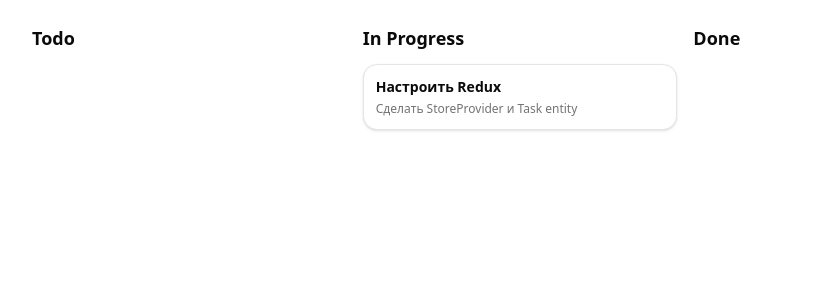
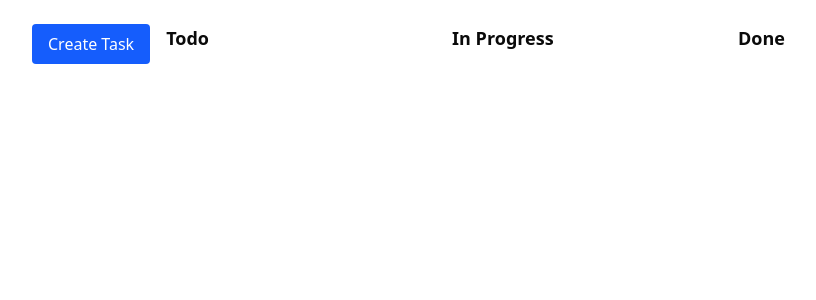
Before and after one commit to shinokamix/kanban, a Next.js app: page /kanban in a window 1280 px wide. Shown: the top 300 px of the page, without its empty margins (120-936 px from the left). Built offline with nearby package versions, Linux system fonts and the light colour scheme.

Commit message:
feat(task): added CreateTaskButton component to kanban page

```diff
--- a/app/kanban/page.tsx
+++ b/app/kanban/page.tsx
@@ -3,6 +3,7 @@
 import { useEffect } from 'react'
 import { useAppDispatch, useAppSelector } from '../../providers/StoreProvider'
 import { Task, TaskCard, taskAdded, taskSelectors, type TaskStatus } from '@/entities/task'
+import { CreateTaskButton } from '@/features/create-task/ui/CreateTaskButton'
 
 const statuses: TaskStatus[] = ['todo', 'in-progress', 'done']
 
@@ -11,20 +12,10 @@ export default function KanbanPage() {
 
     const tasks = useAppSelector(taskSelectors.selectTasks)
 
-    useEffect(() => {
-        dispatch(
-            taskAdded({
-                id: '1',
-                title: 'Настроить Redux',
-                description: 'Сделать StoreProvider и Task entity',
-                status: 'in-progress',
-                createdAt: new Date().toISOString(),
-            }),
-        )
-    }, [dispatch])
-
     return (
         <main className="mx-auto flex max-w-5xl gap-4 p-6">
+            <CreateTaskButton />
+
             {statuses.map((status) => {
                 const tasksByStatus = tasks.filter((task: Task) => task.status === status)
 
```
